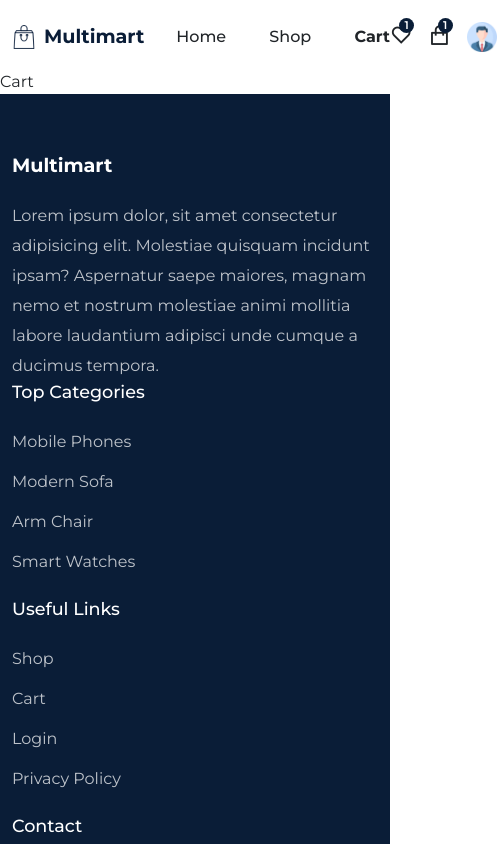
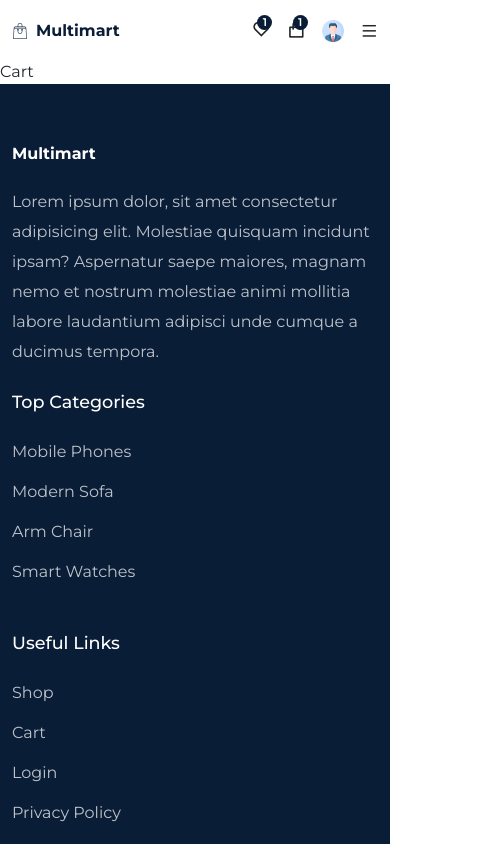
Before and after one commit to leetaaan/PetShop, a React (Create React App) app: page /cart in a window 390 px wide. Shown: the top 844 px of the page, 497 px wide, since content can reach past the window. Built offline with nearby package versions, Linux system fonts and the light colour scheme.

Commit message:
finish home page

```diff
--- a/src/App.css
+++ b/src/App.css
@@ -67,3 +67,9 @@
   color: var (--primary-color);
   font-weight: 600;
 }
+
+@media only screen and (max-width: 768px){
+  section{
+    padding: 40px 0px;
+  }
+}
--- a/src/components/Footer/Footer.jsx
+++ b/src/components/Footer/Footer.jsx
@@ -8,7 +8,7 @@
   return <footer className='footer'>
     <Container>
       <Row>
-        <Col lg = '4'>
+        <Col lg = '4' className='mb-4' md='6'>
           <div className="logo">
             <div>
               <h1 className='text-white'>Multimart</h1>
@@ -22,7 +22,7 @@
           </p>
         </Col>
 
-        <Col lg = '3'>
+        <Col lg = '3' md='3' className='mb-4'>
           <div className="footer__quick-links">
             <h4 className="quick__links-title">Top Categories</h4>
             <ListGroup className='mb-3'>
@@ -45,7 +45,7 @@
           </div>
         </Col>
 
-        <Col lg = '2'>
+        <Col lg = '2' md='3' className='mb-4'>
         <div className="footer__quick-links">
             <h4 className="quick__links-title">Useful Links</h4>
             <ListGroup className='mb-3'>
@@ -68,7 +68,7 @@
           </div>
         </Col>
 
-        <Col lg = '3'>
+        <Col lg = '3' md='4'>
         <div className="footer__quick-links">
             <h4 className="quick__links-title">Contact</h4>
             <ListGroup className='footer__contact'>
--- a/src/components/Header/Header.jsx
+++ b/src/components/Header/Header.jsx
@@ -1,31 +1,56 @@
-import React from 'react'
+import React, { useRef, useEffect } from "react";
 
-import { NavLink } from 'react-router-dom'
-import './header.css'
+import { NavLink } from "react-router-dom";
+import "./header.css";
 
-import { motion } from 'framer-motion'
+import { motion } from "framer-motion";
 
-import logo from '../../assets/images/eco-logo.png'
-import userIcon from '../../assets/images/user-icon.png'
+import logo from "../../assets/images/eco-logo.png";
+import userIcon from "../../assets/images/user-icon.png";
 
-import { Container, Row } from 'reactstrap'
+import { Container, Row } from "reactstrap";
 
 const nav__links = [
   {
-    path:'home',
-    display: 'Home',
+    path: "home",
+    display: "Home",
   },
   {
-    path:'shop',
-    display: 'Shop',
+    path: "shop",
+    display: "Shop",
   },
   {
-    path:'cart',
-    display: 'Cart',
+    path: "cart",
+    display: "Cart",
   },
-]
+];
 const Header = () => {
-  return <header className="header">
+  const headerRef = useRef(null);
+
+  const menuRef = useRef(null)
+
+  const stickyHeaderFunc = () => {
+    window.addEventListener("scroll", () => {
+      if (
+        document.body.scrollTop > 80 ||
+        document.documentElement.scrollTop > 80
+      ) {
+        headerRef.current.classList.add("sticky__header");
+      } else {
+        headerRef.current.classList.remove("sticky__header");
+      }
+    });
+  };
+
+  useEffect(() => {
+    stickyHeaderFunc();
+
+    return () => window.removeEventListener("scroll", stickyHeaderFunc);
+  });
+
+  const menuToggle = () => menuRef.current.classList.toggle('active__menu')
+  return (
+    <header className="header" ref={headerRef}>
       <Container>
         <Row>
           <div className="nav__wrapper">
@@ -36,15 +61,20 @@
               </div>
             </div>
             {/* navigation */}
-            <div className='navigation'>
+            <div className="navigation" ref={menuRef} onClick={menuToggle}>
               <ul className="menu">
-                {
-                  nav__links.map((item,index) =>(
-                    <li className="nav__item" key = {index}>
-                      <NavLink to = {item.path} className={(navClass) => navClass.isActive ? 'nav__active' : ''}>{item.display}</NavLink>
+                {nav__links.map((item, index) => (
+                  <li className="nav__item" key={index}>
+                    <NavLink
+                      to={item.path}
+                      className={(navClass) =>
+                        navClass.isActive ? "nav__active" : ""
+                      }
+                    >
+                      {item.display}
+                    </NavLink>
                   </li>
-                  ))
-                }
+                ))}
               </ul>
             </div>
 
@@ -54,23 +84,30 @@
                 <i class="ri-heart-line"></i>
                 <span className="badge">1</span>
               </span>
-              <span className='cart__icon'>
+              <span className="cart__icon">
                 <i class="ri-shopping-bag-line"></i>
                 <span className="badge">1</span>
               </span>
 
               <span>
-                <motion.img whileTap = {{scale: 1.2}} src = {userIcon} alt="" className="" />
+                <motion.img
+                  whileTap={{ scale: 1.2 }}
+                  src={userIcon}
+                  alt=""
+                  className=""
+                />
+              </span>
+              <div className="mobile__menu">
+                <span onClick={menuToggle}>
+                  <i class="ri-menu-line"></i>
                 </span>
               </div>
-            {/* mobile__menu */}
-            <div className="mobile__menu">
-              <span><i class="ri-menu-line"></i></span>
             </div>
           </div>
         </Row>
       </Container>
     </header>
-}
+  );
+};
 
-export default Header
+export default Header;
--- a/src/components/Header/header.css
+++ b/src/components/Header/header.css
@@ -89,3 +89,78 @@
 .nav__active {
     font-weight: 700 !important;
 }
+
+.sticky__header {
+    width:100%;
+    height: 70px;
+    line-height: 70px;
+    position: sticky;
+    top: 0;
+    left: 0;
+    z-index: 999;
+    box-shadow: 3px 3px 8px -3px #ddd;
+    background: #fff;
+}
+
+@media only screen and (max-width: 768px){
+    .navigation{
+        position: fixed;
+        top: 0;
+        left: 0;
+        width: 100%;
+        height: 100%;
+        background: rgba(0,0,0,0.53);
+        z-index: 9999;
+        display:none;
+    }
+
+    .menu{
+        position: absolute;
+        top: 0;
+        right: 0;
+        width: 250px;
+        height: 100%;
+        background: #fff;
+        z-index:99999;
+        flex-direction: column;
+        align-items: center;
+        justify-content: center;
+    }
+
+    .active__menu{
+        display: block;
+    }
+
+    .mobile__menu{
+        display: block;
+    }
+
+    .mobile__menu span i {
+        font-size: 1.1rem !important;
+    }
+
+    .logo img {
+        width: 1rem;
+        height: 1rem;
+    }
+
+    .logo h1{
+        font-size: 1rem;
+    }
+
+    .fav__icon i,
+    .cart__icon i {
+        font-size: 1.2rem !important;
+    }
+
+    .nav__icons span img {
+        width: 1.4rem;
+        height: 1.4rem;
+    }
+
+    .header {
+        width: 100%;
+        height: 60px;
+        line-height: 60px;
+    }
+}
--- a/src/components/UI/Clock.jsx
+++ b/src/components/UI/Clock.jsx
@@ -1,4 +1,6 @@
 import React, {useEffect, useState} from 'react'
+
+import '../../styles/clock.css'
 
 const Clock = () => {
 
--- a/src/pages/Home.jsx
+++ b/src/pages/Home.jsx
@@ -110,8 +110,8 @@
       <section className="timer__count">
         <Container>
           <Row>
-            <Col lg="6" md="6">
-              <div className="clock_top-content">
+            <Col lg="6" md="12" className='count__down-col'>
+              <div className="clock__top-content">
                 <h4 className="text-white fs-6 mb-2">Limited Offers</h4>
                 <h3 className="text-white fs-5 mb-3">Quality Armchair</h3>
               </div>
@@ -124,7 +124,7 @@
               </motion.button>
             </Col>
 
-            <Col lg="6" md="6" className="text-end">
+            <Col lg="6" md="12" className="text-end counter__img">
               <img src={counterImg} alt="" />
             </Col>
 
--- a/src/services/services.css
+++ b/src/services/services.css
@@ -25,3 +25,33 @@
     margin-top: 5px;
     color: #222
 }
+
+@media only screen and (max-width: 992px){
+    .service__item span i{
+        font-size: 1.8rem;
+        padding: 5px;
+    }
+
+    .service__item h3{
+        font-size: 1rem;
+    }
+
+    .service__item{
+        padding: 10px;
+        margin-bottom: 1.5rem;
+    }
+}
+
+@media only screen and (max-width: 768px){
+
+    .service__item span i{
+        font-size: 1.5rem;
+        padding: 5px;
+    }
+}
+
+@media only screen and (max-width: 576px){
+    .service__item{
+        padding: 20px;
+    }
+}
--- /dev/null
+++ b/src/styles/clock.css
@@ -0,0 +1,13 @@
+@media only screen and (max-width: 992px){
+    .clock__wrapper{
+        justify-content: center;
+    }
+
+    .clock__data h1 {
+        font-size: 1.1rem !important;
+    }
+
+    .clock__data h5{
+        font-size: 0.9rem !important;
+    }
+}
--- a/src/styles/home.css
+++ b/src/styles/home.css
@@ -60,3 +60,58 @@
 .store__btn a:hover{
     color: var(--primary-color);
 }
+
+@media only screen and (max-width: 992px){
+    .hero__content h2{
+        font-size: 2rem;
+    }
+
+    .section__title{
+        font-size: 1.7rem;
+    }
+
+    .counter__img{
+        display: none;
+    }
+
+    .clock__top-content{
+        text-align: center;
+    }
+
+    .clock__top-content h4{
+        font-size: 0.9rem;
+    }
+
+    .clock__top-content h3{
+        font-size: 1rem !important;
+    }
+
+    .count__down-col {
+        text-align: center;
+    }
+}
+
+@media only screen and (max-width: 768px){
+    .hero__content h2{
+        font-size: 1.6rem;
+    }
+
+    .hero__content p {
+        font-size: 0.9rem;
+    }
+
+    .buy__btn a{
+        font-size: 0.9rem;
+    }
+
+    .section__title{
+        font-size: 1.4rem;
+    }
+}
+
+@media only screen and (max-width: 576px){
+    .hero__content {
+        padding-top: 0;
+        margin-bottom: 40px;
+    }
+}
--- a/src/styles/product-card.css
+++ b/src/styles/product-card.css
@@ -30,3 +30,19 @@
     color: #fff;
     border-radius: 50px;
 }
+
+@media only screen and (max-width: 992px){
+    .product__info h3 a{
+        font-size: 1.1rem;
+    }
+}
+
+@media only screen and (max-width: 768px){
+    .product__info h3 a{
+        font-size: 1rem;
+    }
+
+    .product__card-bottom span i{
+        font-size: 1rem;
+    }
+}
```
Lines whose indentation alone changed are shown as unchanged.
